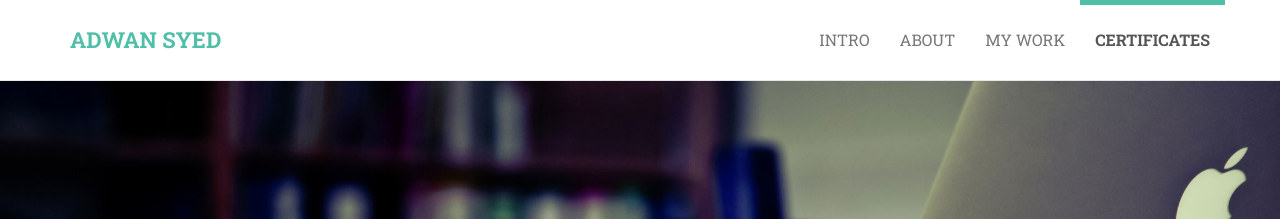
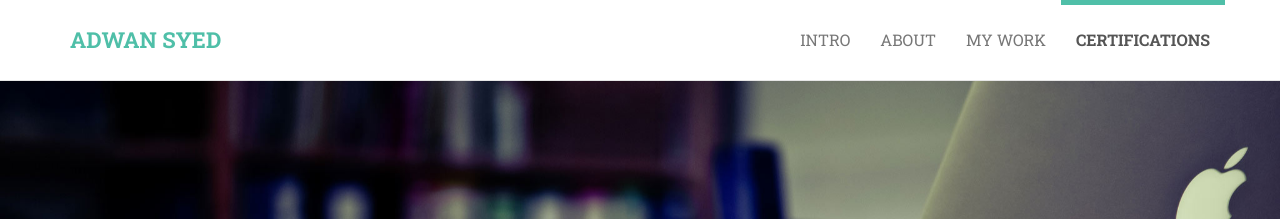
Before and after one commit to adwansyed/adwansyed_com, a plain HTML site: page index.html in a window 1280 px wide. Shown: the top 219 px of the page. Drawn offline with Linux system fonts and the light colour scheme; some packages are replaced by stand-ins of ours.

Commit message:
Reverting back to before maps

```diff
--- a/index.html
+++ b/index.html
@@ -81,7 +81,7 @@ _________________________________________________________ -->
                     </li>-->
                     <li><a href="#references">My work</a>
                     </li>
-		    <li><a href="#customers">Certificates</a>
+		    <li><a href="#customers">Certifications</a>
                     </li>
                 </ul>
             </div>
@@ -892,15 +892,6 @@ and behaviors to dashboards.
         <!-- /.section -->
 
         <!-- *** CUSTOMERS END *** -->
-	        <!-- *** MAP ***
-_________________________________________________________ -->
-
-        <div class="section" id="map">
-
-        </div>
-        <!-- /.section -->
-
-        <!-- *** MAP END *** -->
 
         <!-- *** FOOTER ***
 _________________________________________________________ -->
```
